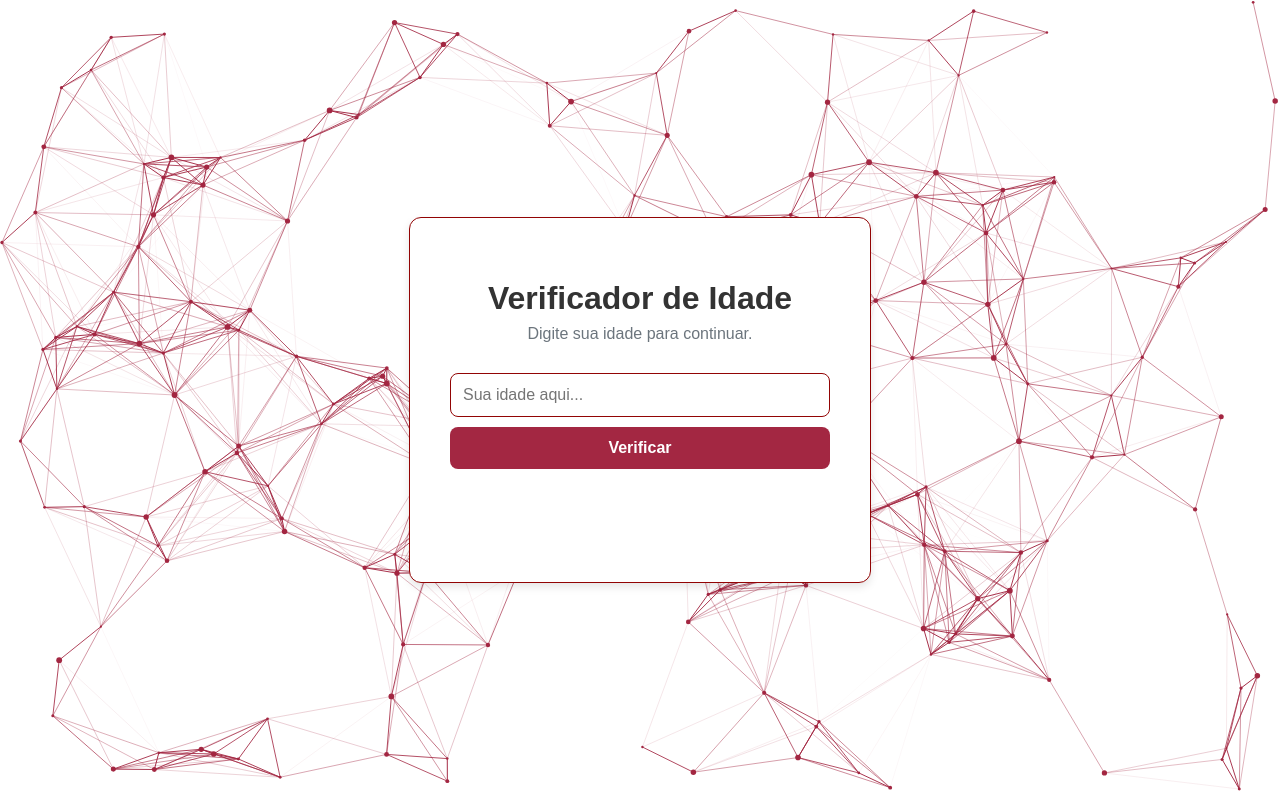
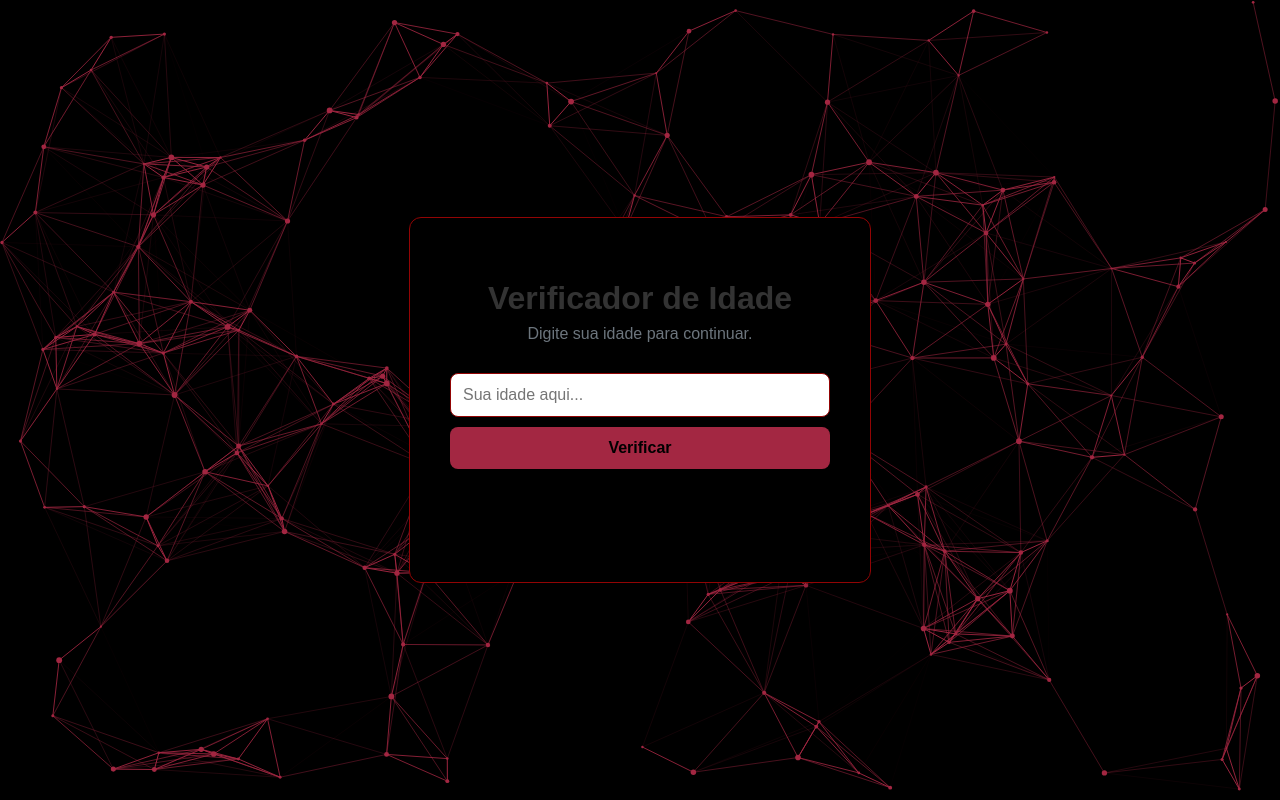
Before and after one commit to CmkLaura/Teste-Vite-React-, a React (Vite) app: page / in a window 1280 px wide. Built offline with nearby package versions, Linux system fonts and the light colour scheme; the HTML template or start-up script is replaced by a standard one; a web font is replaced by a local one.

Commit message:
Add files via upload

```diff
--- a/src/App.css
+++ b/src/App.css
@@ -1,8 +1,8 @@
 @import url('https://fonts.googleapis.com/css?family=Popins:wght@400;600&display=swap');
 
 :root {
-    --cor-fundo: #ffffff;
-    --cor-container: #ffffff;
+    --cor-fundo: #000000;
+    --cor-container: #000000;
     --cor-primaria: #a32742;
     --cor-texto-principal: #333333;
     --cor-texto-secundario: #6c757d;
@@ -74,7 +74,7 @@ button {
     cursor: pointer;
     font-weight: 600;
     background-color: var(--cor-primaria);
-    color: white;
+    color: rgb(0, 0, 0);
     border: none;
     margin: 10px 0;
 }
```
